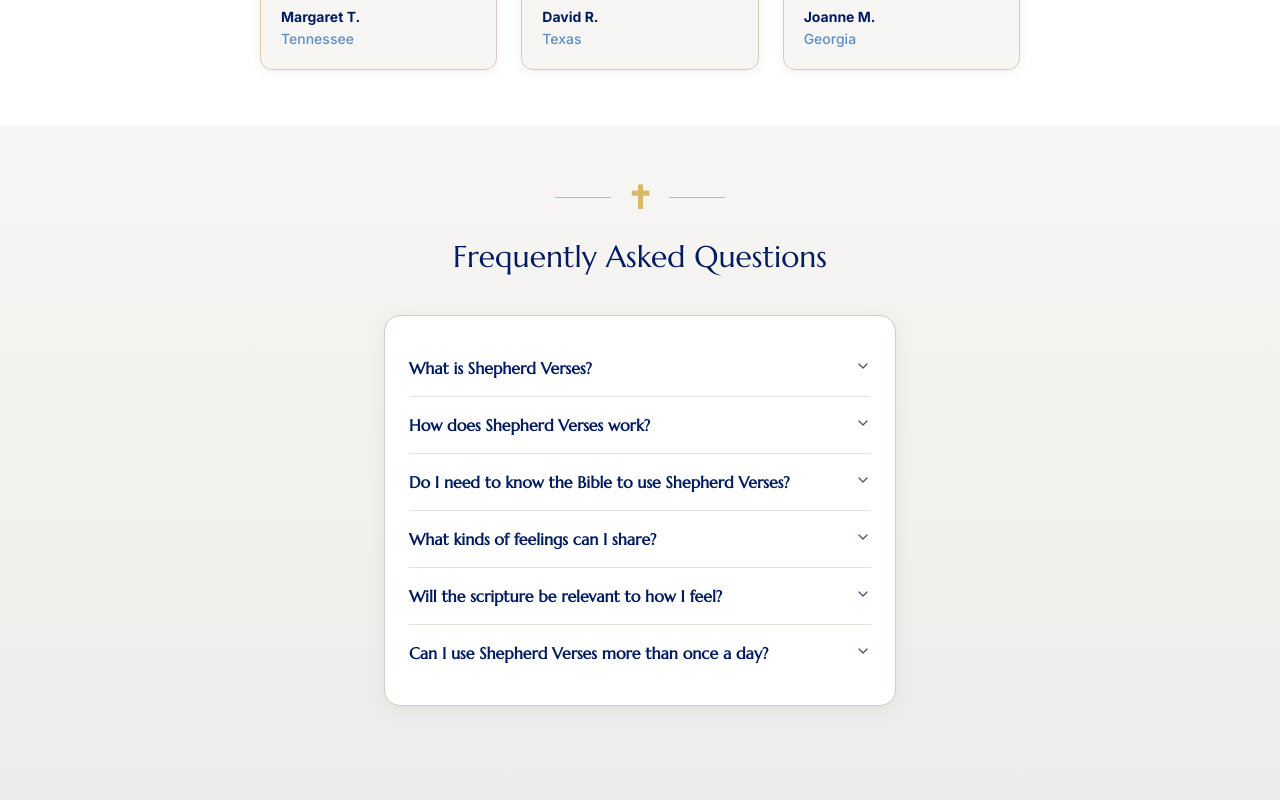
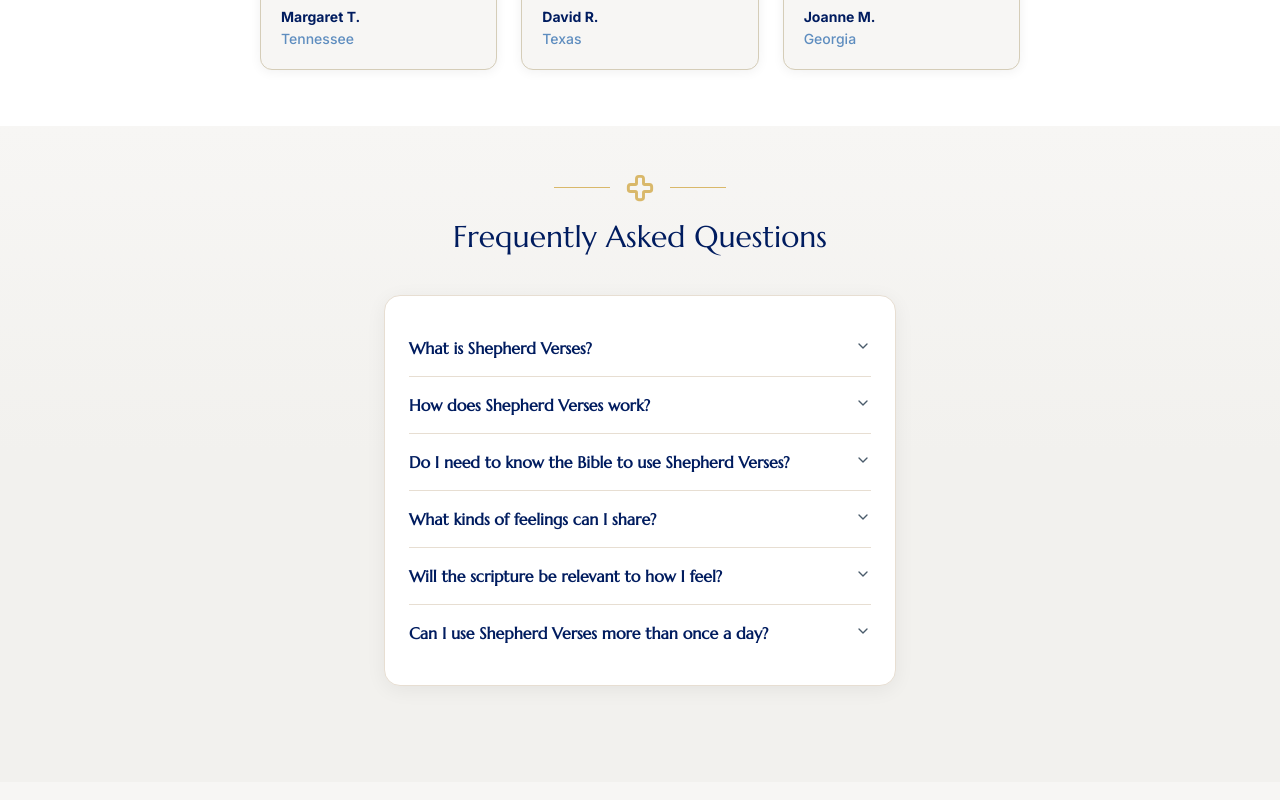
Before and after one commit to Yodaforce100/Shepherd-Verses-V2, a Next.js app: page / in a window 1280 px wide. Shown: the part 3060-3860 px from the top of the page. Built offline with nearby package versions, Linux system fonts and the light colour scheme.

Commit message:
feat: update FAQ component with new Cross icon and gradient background

```diff
--- a/components/faq.tsx
+++ b/components/faq.tsx
@@ -6,6 +6,7 @@ import {
   AccordionItem,
   AccordionTrigger,
 } from "@/components/ui/accordion"
+import { Cross } from "lucide-react"
 
 const faqs = [
   {
@@ -37,10 +38,10 @@ const faqs = [
 // Cross Divider Component
 function CrossDivider() {
   return (
-    <div className="flex items-center justify-center gap-4 mb-4">
-      <div className="w-14 h-px" style={{ backgroundColor: '#D9B86A' }} />
-      <span style={{ color: '#D9B86A', fontSize: '32px', fontWeight: 700 }}>✝</span>
-      <div className="w-14 h-px" style={{ backgroundColor: '#D9B86A' }} />
+    <div className="flex items-center justify-center gap-4 mb-4" aria-hidden="true">
+      <div className="w-14 h-px bg-gold" />
+      <Cross className="size-7 text-gold" strokeWidth={2.5} />
+      <div className="w-14 h-px bg-gold" />
     </div>
   )
 }
@@ -49,50 +50,32 @@ export function FAQ() {
   return (
     <section id="faq" className="relative pt-10 pb-16 lg:pt-12 lg:pb-24 overflow-hidden">
       {/* Subtle gradient background */}
-      <div
-        className="absolute inset-0 z-0"
-        style={{
-          background: 'linear-gradient(to bottom, #F7F6F4 0%, #F2F1EE 50%, #EDECEA 100%)',
-        }}
-      />
+      <div className="absolute inset-0 z-0 bg-gradient-to-b from-light-stone via-stone to-stone" />
 
       {/* Content */}
       <div className="relative z-10 container mx-auto px-4 sm:px-6 lg:px-8">
         {/* Section Header */}
         <div className="text-center mb-10">
           <CrossDivider />
-          <h2
-            className="font-serif text-2xl lg:text-3xl leading-tight"
-            style={{ color: '#001C5F' }}
-          >
+          <h2 className="font-serif text-2xl lg:text-3xl leading-tight text-navy">
             Frequently Asked Questions
           </h2>
         </div>
 
         {/* FAQ Accordion Card - centered */}
         <div className="max-w-lg mx-auto px-2 sm:px-0">
-          <div
-            className="bg-white rounded-2xl p-4 sm:p-5 lg:p-6"
-            style={{ border: '0.5px solid #D5CDB8', boxShadow: '0 4px 20px rgba(0,0,0,0.06)' }}
-          >
+          <div className="bg-popover rounded-2xl p-4 sm:p-5 lg:p-6 border border-warm-divider shadow-[0_4px_20px_rgba(0,0,0,0.06)]">
             <Accordion type="single" collapsible className="w-full">
               {faqs.map((faq, index) => (
                 <AccordionItem
-                  key={index}
+                  key={faq.question}
                   value={`item-${index}`}
-                  className="border-b last:border-b-0"
-                  style={{ borderColor: '#E5E2DC' }}
+                  className="border-b border-border last:border-b-0"
                 >
-                  <AccordionTrigger
-                    className="font-serif text-left text-base py-3 sm:py-4 hover:no-underline"
-                    style={{ color: '#001C5F', fontWeight: 600 }}
-                  >
+                  <AccordionTrigger className="font-serif text-left text-base font-semibold py-3 sm:py-4 text-navy hover:no-underline">
                     {faq.question}
                   </AccordionTrigger>
-                  <AccordionContent
-                    className="font-sans text-base pb-3 sm:pb-4"
-                    style={{ color: '#2A4B7C', lineHeight: '1.6', fontWeight: 500 }}
-                  >
+                  <AccordionContent className="font-sans text-base font-medium leading-relaxed pb-3 sm:pb-4 text-dark-blue">
                     {faq.answer}
                   </AccordionContent>
                 </AccordionItem>
```
